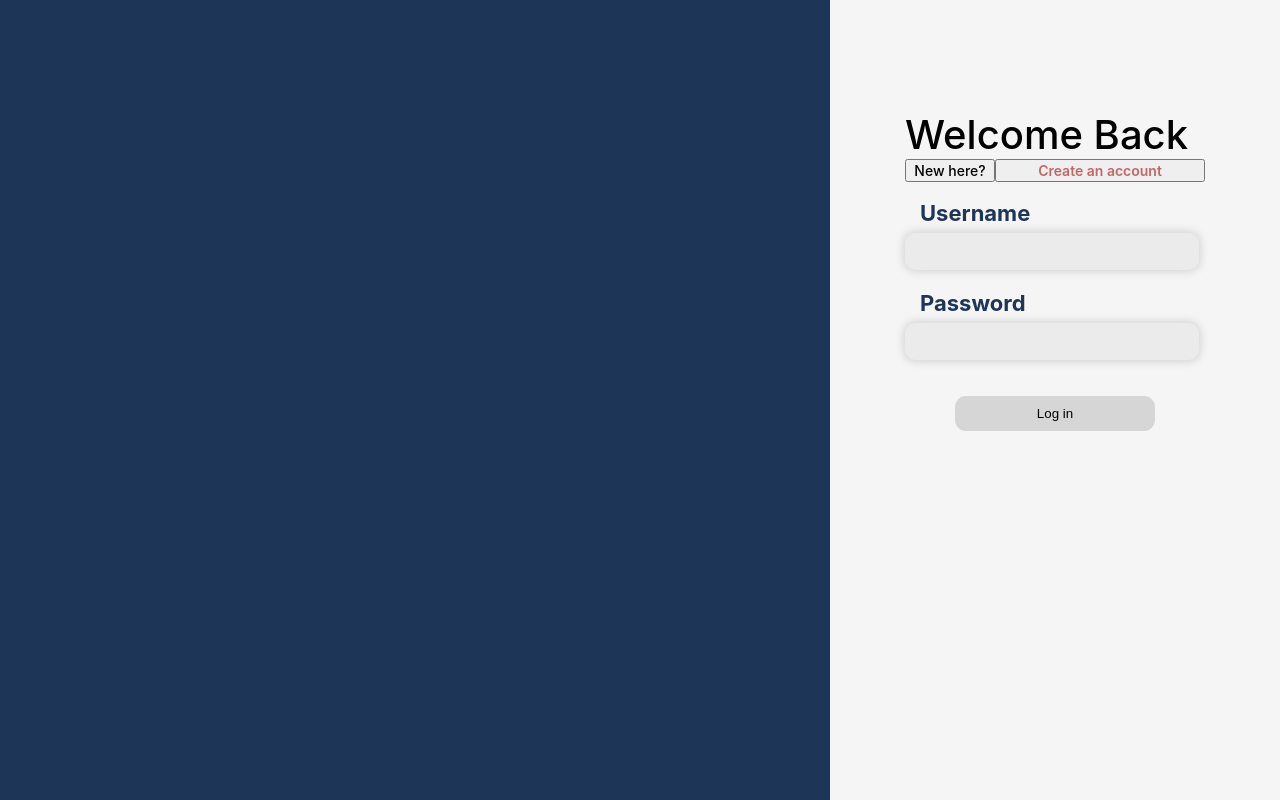
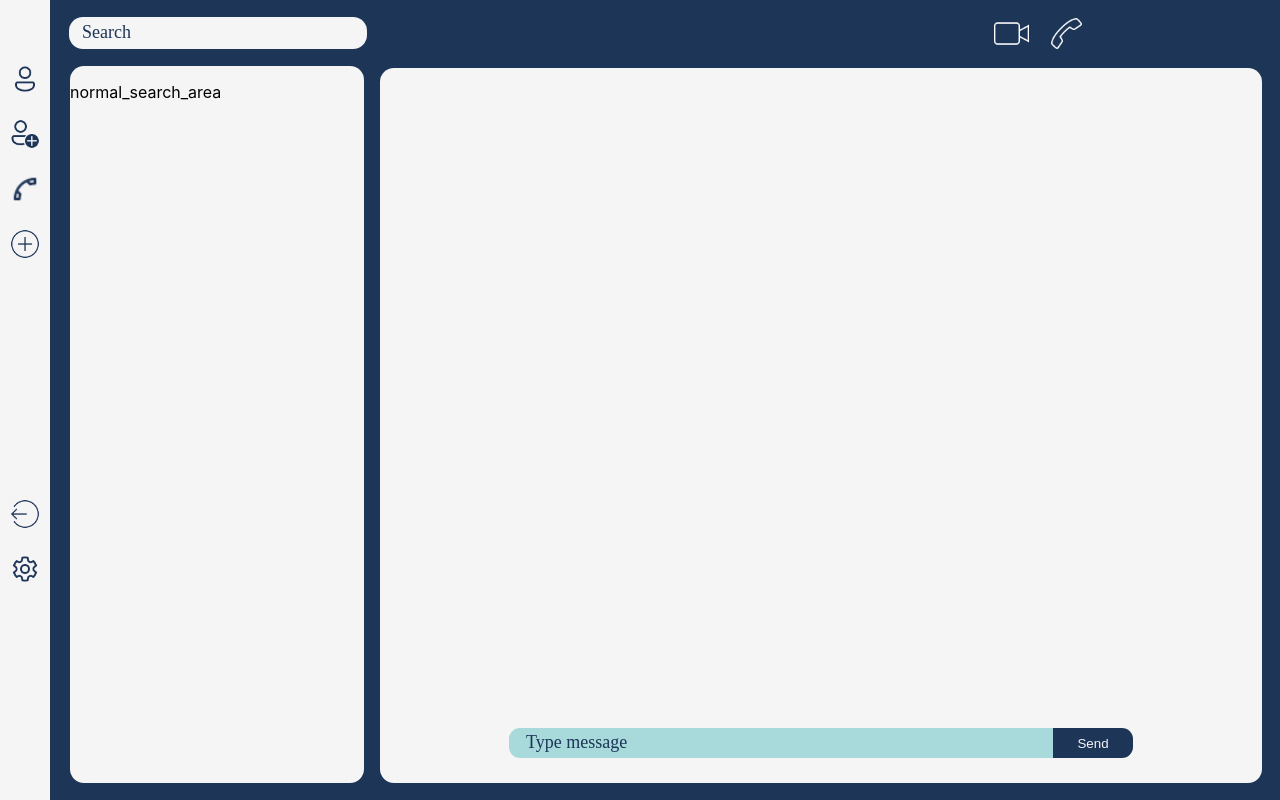
Before and after one commit to dhruv6-6/temp-chat-name, a React (Create React App) app in the folder client/: page / in a window 1280 px wide. Built offline with nearby package versions, Linux system fonts and the light colour scheme.

Commit message:
user-add-group make added

```diff
--- a/client/src/App.js
+++ b/client/src/App.js
@@ -7,7 +7,7 @@ import Chat from "./windows/chat/Chat";
 
 function App() {
   const [signup , Setsignup] = useState(0);
-  const [chat , Setchat] = useState(0);
+  const [chat , Setchat] = useState(1);
   return (
     <div>
       {
--- a/client/src/windows/chat/Chat.js
+++ b/client/src/windows/chat/Chat.js
@@ -77,6 +77,22 @@ const Chat = ()=>{
                     </div>
                 }
                 <div className="user_names">
+                    {normal_search_area
+                    ?
+                        <div>
+                            <p>normal_search_area</p>
+                        </div>
+                    :
+                        make_group_window
+                        ?
+                            <div>
+                                <p>make_group_window</p>
+                            </div>
+                        :
+                            <div>
+                                <p>add_user_window</p>
+                            </div>
+                    }
 
                     {add_user_popup
                     ?
```
